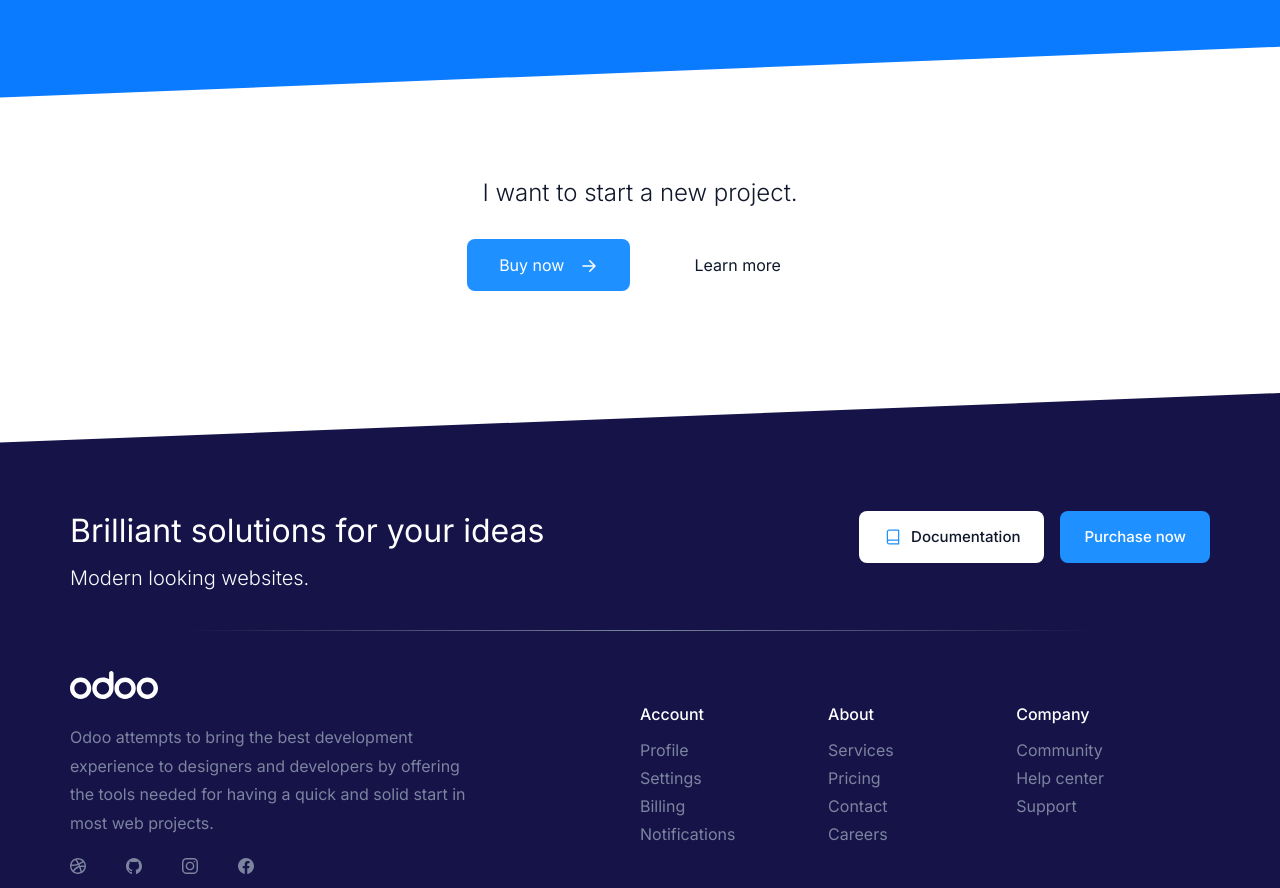
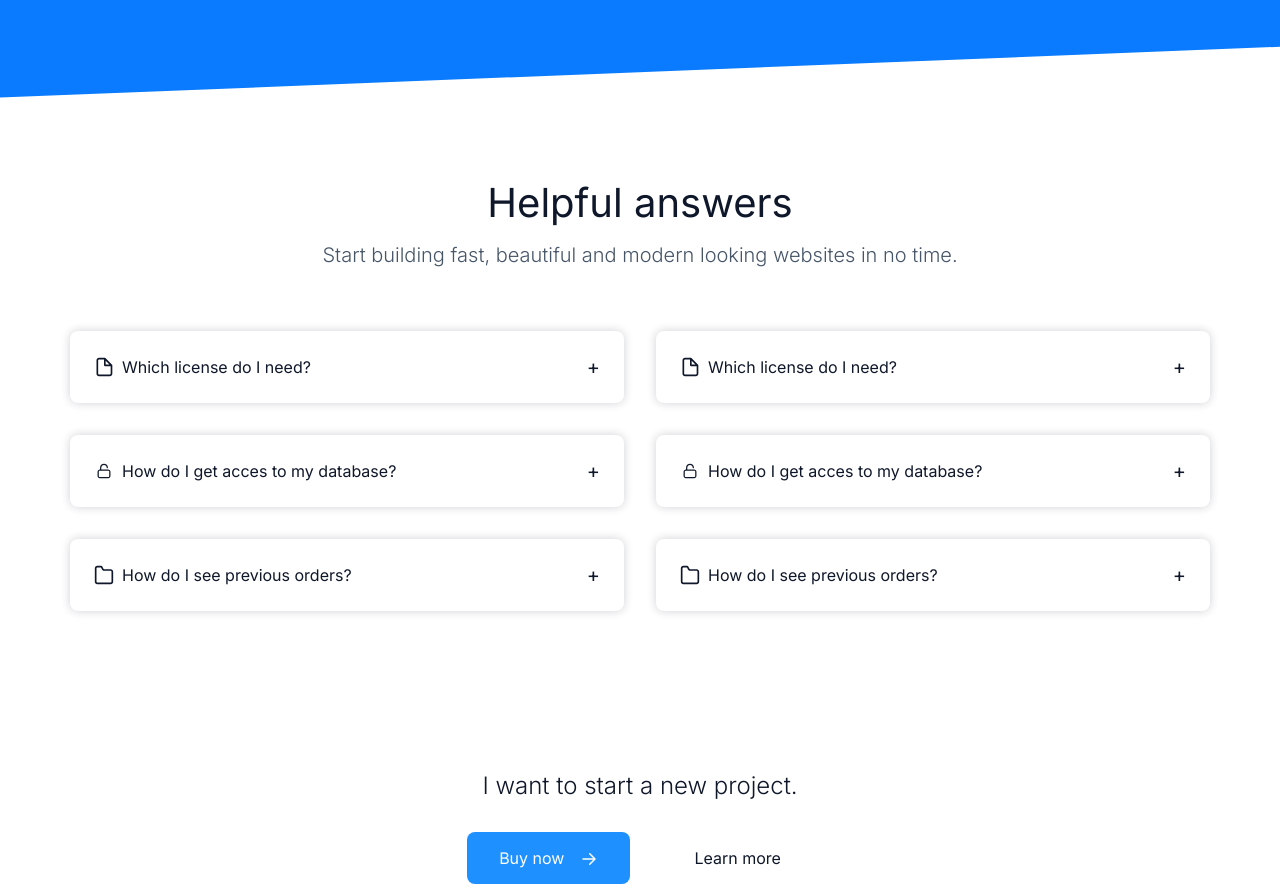
Before and after one commit to usinedev/odoo-technical-test, a Vue app: page / in a window 1280 px wide. Shown: the part 702-1590 px from the top of the page. Built offline with nearby package versions, Linux system fonts and the light colour scheme.

Commit message:
faq - desktop

```diff
--- a/src/assets/style/main.scss
+++ b/src/assets/style/main.scss
@@ -327,6 +327,93 @@ section.hero {
     }
 }
 
+.faqSection {
+    width: 100%;
+    display: flex;
+    flex-direction: column;
+    align-items: center;
+    justify-content: center;
+    gap: 64px;
+    padding: 80px 0;
+
+    .faqTop {
+        width: 1140px;
+        display: flex;
+        flex-direction: column;
+        align-items: center;
+        justify-content: center;
+        gap: 16px;
+
+        p.title {
+            color: $dark;
+            font-weight: 400;
+            font-size: 40px;
+        }
+
+        p {
+            color: $text;
+            font-size: 20px;
+            font-weight: 300;
+        }
+    }
+
+    .questions {
+        width: 1140px;
+        display: flex;
+        align-items: center;
+        justify-content: center;
+        gap: 32px;
+
+        .questionsContainer {
+            display: flex;
+            flex-direction: column;
+            align-items: center;
+            justify-content: center;
+            width: 50%;
+            gap: 32px;
+
+            .question {
+                width: 100%;
+                display: flex;
+                align-items: center;
+                justify-content: space-between;
+                padding: 24px;
+                border-radius: 8px;
+                border: none;
+                background-color: $white;
+                box-shadow: 0 0 10px rgba($color: $dark, $alpha: 0.2);
+                transition: all .2s;
+
+                .questionAndIcon {
+                    display: flex;
+                    align-items: end;
+                    gap: 8px;
+
+                    svg {
+                        height: 20px;
+                        path {
+                            fill: $dark;
+                        }
+                    }
+                    span {
+                        font-size: 16px;
+                        color: $dark;
+                    }
+                }
+
+                .seeMore {
+                    font-size: 20px;
+                    color: $dark;
+                }
+
+                &:hover {
+                    box-shadow: 0 0 10px rgba($color: $dark, $alpha: 0.4);
+                }
+            }
+        }
+    }
+}
+
 .ctaSection {
     width: 100%;
     display: flex;
--- /dev/null
+++ b/src/components/Awards.vue
@@ -0,0 +1,8 @@
+<script setup>
+</script>
+
+<template>
+    <section class="awardsSection">
+
+    </section>
+</template>
--- a/src/components/Faq.vue
+++ b/src/components/Faq.vue
@@ -1,7 +1,59 @@
 <script setup>
-
 </script>
 
 <template>
-
+    <section class="faqSection">
+        <div class="faqTop">
+            <p class="title">Helpful answers</p>
+            <p>Start building fast, beautiful and modern looking websites in no time.</p>
+        </div>
+        <div class="questions">
+            <div class="questionsContainer questionsLeft">
+                <button class="question">
+                    <div class="questionAndIcon">
+                        <svg viewBox="0 0 24 24" fill="none" xmlns="http://www.w3.org/2000/svg"><path fill-rule="evenodd" clip-rule="evenodd" d="M6 1C4.34314 1 3 2.34315 3 4V20C3 21.6569 4.34315 23 6 23H19C20.6569 23 22 21.6569 22 20V10C22 9.73478 21.8946 9.48043 21.7071 9.29289L13.7071 1.29292C13.6114 1.19722 13.4983 1.1229 13.3753 1.07308C13.2572 1.02527 13.1299 1 13 1H6ZM12 3H6C5.44771 3 5 3.44771 5 4V20C5 20.5523 5.44772 21 6 21H19C19.5523 21 20 20.5523 20 20V11H13C12.4477 11 12 10.5523 12 10V3ZM18.5858 9.00003L14 4.41424V9.00003H18.5858Z"/></svg>
+                        <span>Which license do I need?</span>
+                    </div>
+                    <span class="seeMore">+</span>
+                </button>
+                <button class="question">
+                    <div class="questionAndIcon">
+                        <svg viewBox="0 0 24 24" fill="none" xmlns="http://www.w3.org/2000/svg"><path d="M17 10.25H8.75V8C8.75 7.13805 9.09241 6.3114 9.7019 5.7019C10.3114 5.09241 11.138 4.75 12 4.75C12.862 4.75 13.6886 5.09241 14.2981 5.7019C14.9076 6.3114 15.25 7.13805 15.25 8C15.25 8.19891 15.329 8.38968 15.4697 8.53033C15.6103 8.67098 15.8011 8.75 16 8.75C16.1989 8.75 16.3897 8.67098 16.5303 8.53033C16.671 8.38968 16.75 8.19891 16.75 8C16.75 6.74022 16.2496 5.53204 15.3588 4.64124C14.468 3.75045 13.2598 3.25 12 3.25C10.7402 3.25 9.53204 3.75045 8.64124 4.64124C7.75045 5.53204 7.25 6.74022 7.25 8V10.25H7C6.27065 10.25 5.57118 10.5397 5.05546 11.0555C4.53973 11.5712 4.25 12.2707 4.25 13V18C4.25 18.7293 4.53973 19.4288 5.05546 19.9445C5.57118 20.4603 6.27065 20.75 7 20.75H17C17.7293 20.75 18.4288 20.4603 18.9445 19.9445C19.4603 19.4288 19.75 18.7293 19.75 18V13C19.75 12.2707 19.4603 11.5712 18.9445 11.0555C18.4288 10.5397 17.7293 10.25 17 10.25ZM18.25 18C18.25 18.3315 18.1183 18.6495 17.8839 18.8839C17.6495 19.1183 17.3315 19.25 17 19.25H7C6.66848 19.25 6.35054 19.1183 6.11612 18.8839C5.8817 18.6495 5.75 18.3315 5.75 18V13C5.75 12.6685 5.8817 12.3505 6.11612 12.1161C6.35054 11.8817 6.66848 11.75 7 11.75H17C17.3315 11.75 17.6495 11.8817 17.8839 12.1161C18.1183 12.3505 18.25 12.6685 18.25 13V18Z"/></svg>
+                        <span>How do I get acces to my database?</span>
+                    </div>
+                    <span class="seeMore">+</span>
+                </button>
+                <button class="question">
+                    <div class="questionAndIcon">
+                        <svg viewBox="0 0 24 24" fill="none" xmlns="http://www.w3.org/2000/svg"><path fill-rule="evenodd" clip-rule="evenodd" d="M1 4C1 2.34315 2.34315 1 4 1H7.76393C8.90025 1 9.93904 1.64201 10.4472 2.65836L11.3416 4.44721C11.511 4.786 11.8573 5 12.2361 5H20C21.6569 5 23 6.34315 23 8V20C23 21.6569 21.6569 23 20 23H4C2.34315 23 1 21.6569 1 20V4ZM4 3C3.44772 3 3 3.44772 3 4V20C3 20.5523 3.44772 21 4 21H20C20.5523 21 21 20.5523 21 20V8C21 7.44772 20.5523 7 20 7H12.2361C11.0998 7 10.061 6.35799 9.55279 5.34164L8.65836 3.55279C8.48897 3.214 8.1427 3 7.76393 3H4Z"/></svg>
+                        <span>How do I see previous orders?</span>
+                    </div>
+                    <span class="seeMore">+</span>
+                </button>
+            </div>
+            <div class="questionsContainer questionsRight">
+                <button class="question">
+                    <div class="questionAndIcon">
+                        <svg viewBox="0 0 24 24" fill="none" xmlns="http://www.w3.org/2000/svg"><path fill-rule="evenodd" clip-rule="evenodd" d="M6 1C4.34314 1 3 2.34315 3 4V20C3 21.6569 4.34315 23 6 23H19C20.6569 23 22 21.6569 22 20V10C22 9.73478 21.8946 9.48043 21.7071 9.29289L13.7071 1.29292C13.6114 1.19722 13.4983 1.1229 13.3753 1.07308C13.2572 1.02527 13.1299 1 13 1H6ZM12 3H6C5.44771 3 5 3.44771 5 4V20C5 20.5523 5.44772 21 6 21H19C19.5523 21 20 20.5523 20 20V11H13C12.4477 11 12 10.5523 12 10V3ZM18.5858 9.00003L14 4.41424V9.00003H18.5858Z"/></svg>
+                        <span>Which license do I need?</span>
+                    </div>
+                    <span class="seeMore">+</span>
+                </button>
+                <button class="question">
+                    <div class="questionAndIcon">
+                        <svg viewBox="0 0 24 24" fill="none" xmlns="http://www.w3.org/2000/svg"><path d="M17 10.25H8.75V8C8.75 7.13805 9.09241 6.3114 9.7019 5.7019C10.3114 5.09241 11.138 4.75 12 4.75C12.862 4.75 13.6886 5.09241 14.2981 5.7019C14.9076 6.3114 15.25 7.13805 15.25 8C15.25 8.19891 15.329 8.38968 15.4697 8.53033C15.6103 8.67098 15.8011 8.75 16 8.75C16.1989 8.75 16.3897 8.67098 16.5303 8.53033C16.671 8.38968 16.75 8.19891 16.75 8C16.75 6.74022 16.2496 5.53204 15.3588 4.64124C14.468 3.75045 13.2598 3.25 12 3.25C10.7402 3.25 9.53204 3.75045 8.64124 4.64124C7.75045 5.53204 7.25 6.74022 7.25 8V10.25H7C6.27065 10.25 5.57118 10.5397 5.05546 11.0555C4.53973 11.5712 4.25 12.2707 4.25 13V18C4.25 18.7293 4.53973 19.4288 5.05546 19.9445C5.57118 20.4603 6.27065 20.75 7 20.75H17C17.7293 20.75 18.4288 20.4603 18.9445 19.9445C19.4603 19.4288 19.75 18.7293 19.75 18V13C19.75 12.2707 19.4603 11.5712 18.9445 11.0555C18.4288 10.5397 17.7293 10.25 17 10.25ZM18.25 18C18.25 18.3315 18.1183 18.6495 17.8839 18.8839C17.6495 19.1183 17.3315 19.25 17 19.25H7C6.66848 19.25 6.35054 19.1183 6.11612 18.8839C5.8817 18.6495 5.75 18.3315 5.75 18V13C5.75 12.6685 5.8817 12.3505 6.11612 12.1161C6.35054 11.8817 6.66848 11.75 7 11.75H17C17.3315 11.75 17.6495 11.8817 17.8839 12.1161C18.1183 12.3505 18.25 12.6685 18.25 13V18Z"/></svg>
+                        <span>How do I get acces to my database?</span>
+                    </div>
+                    <span class="seeMore">+</span>
+                </button>
+                <button class="question">
+                    <div class="questionAndIcon">
+                        <svg viewBox="0 0 24 24" fill="none" xmlns="http://www.w3.org/2000/svg"><path fill-rule="evenodd" clip-rule="evenodd" d="M1 4C1 2.34315 2.34315 1 4 1H7.76393C8.90025 1 9.93904 1.64201 10.4472 2.65836L11.3416 4.44721C11.511 4.786 11.8573 5 12.2361 5H20C21.6569 5 23 6.34315 23 8V20C23 21.6569 21.6569 23 20 23H4C2.34315 23 1 21.6569 1 20V4ZM4 3C3.44772 3 3 3.44772 3 4V20C3 20.5523 3.44772 21 4 21H20C20.5523 21 21 20.5523 21 20V8C21 7.44772 20.5523 7 20 7H12.2361C11.0998 7 10.061 6.35799 9.55279 5.34164L8.65836 3.55279C8.48897 3.214 8.1427 3 7.76393 3H4Z"/></svg>
+                        <span>How do I see previous orders?</span>
+                    </div>
+                    <span class="seeMore">+</span>
+                </button>
+            </div>
+        </div>
+    </section>
 </template>
--- a/src/components/Footer.vue
+++ b/src/components/Footer.vue
@@ -1,5 +1,4 @@
 <script setup>
-
 </script>
 
 <template>
--- a/src/views/HomeView.vue
+++ b/src/views/HomeView.vue
@@ -1,4 +1,5 @@
 <script setup>
+import Awards from '@/components/Awards.vue';
 import Cta from '@/components/Cta.vue';
 import Faq from '@/components/Faq.vue';
 import FeatureSection from '@/components/FeatureSection.vue';
@@ -13,6 +14,7 @@ import Ratings from '@/components/Ratings.vue';
     <Hero />
     <FeatureSection />
     <Ratings />
+    <Awards />
     <Faq />
     <Cta />
     </main>
```
